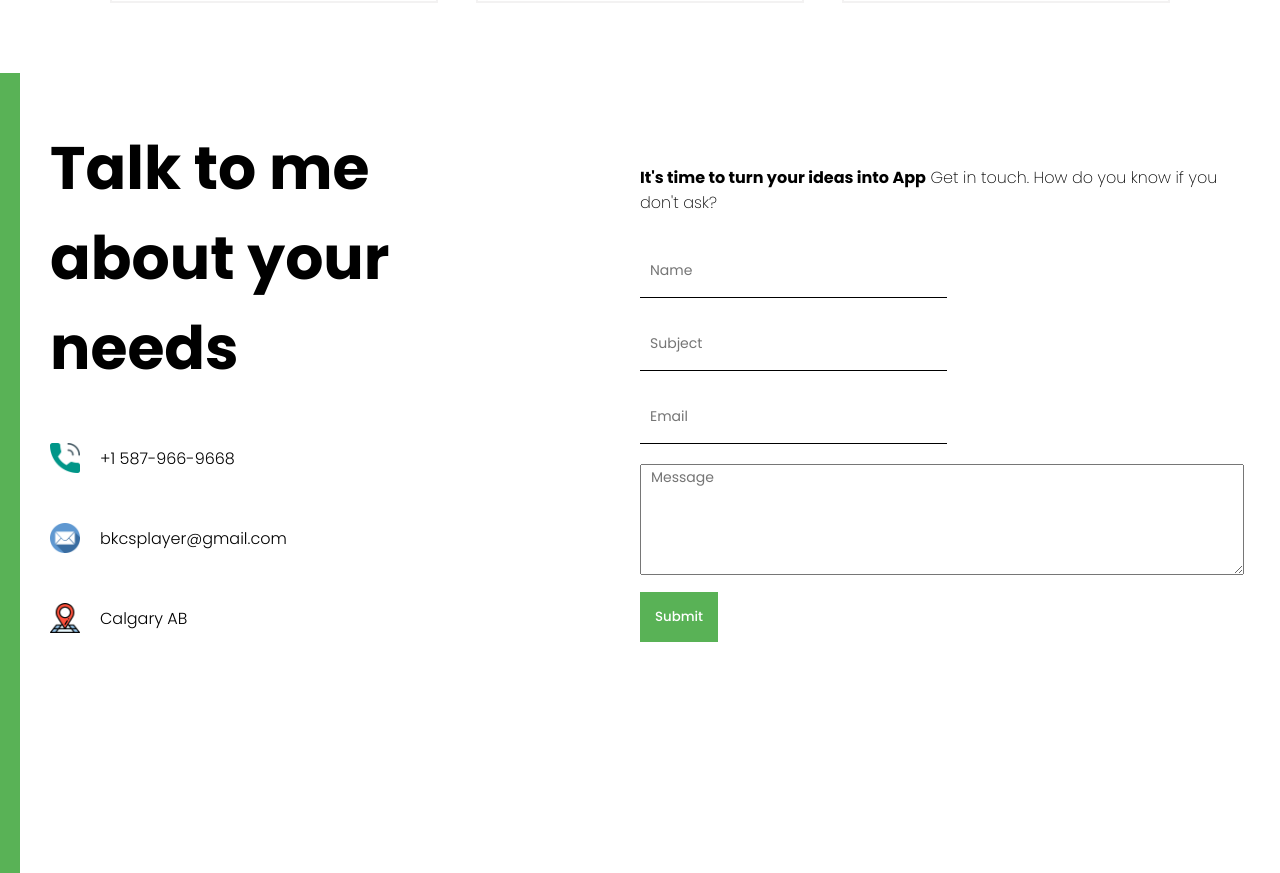
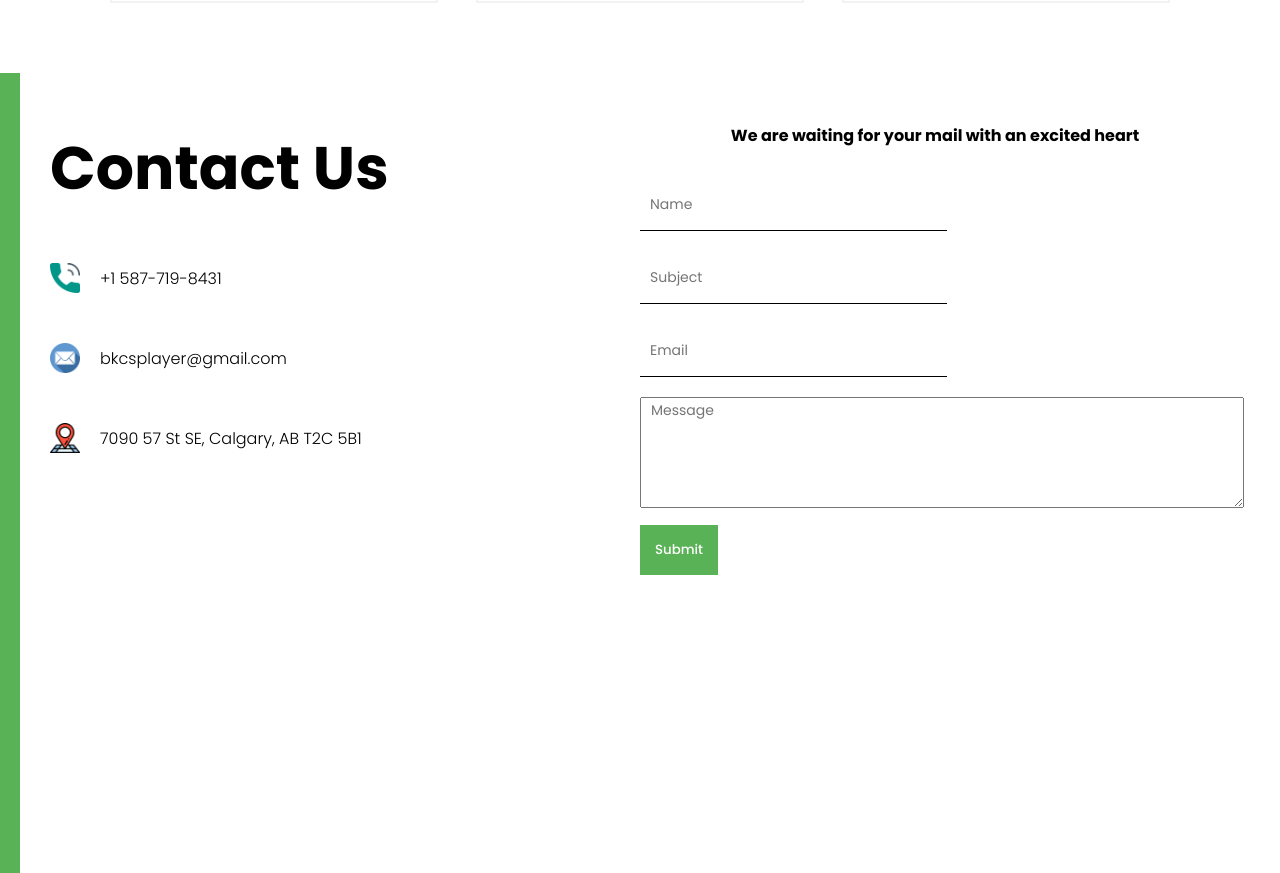
Before and after one commit to bkcsplayer/tlax-single-page, a React (Create React App) app: page / in a window 1280 px wide. Shown: the part 2520-3393 px from the top of the page. Built offline with nearby package versions, Linux system fonts and the light colour scheme.

Commit message:
Update Contact.jsx

```diff
--- a/src/components/contact/Contact.jsx
+++ b/src/components/contact/Contact.jsx
@@ -37,11 +37,11 @@ const Contact = () => {
       <div className="c-bg"></div>
       <div className="c-wrapper">
         <div className="c-left">
-          <h1 className="c-title">Talk to me about your needs</h1>
+          <h1 className="c-title">Contact Us</h1>
           <div className="c-info">
             <div className="c-info-item">
               <img src={Phone} alt="" className="c-icon" />
-              +1 587-966-9668
+              +1 587-719-8431
             </div>
             <div className="c-info-item">
               <img className="c-icon" src={Email} alt="" />
@@ -49,13 +49,14 @@ const Contact = () => {
             </div>
             <div className="c-info-item">
               <img className="c-icon" src={Address} alt="" />
-              Calgary AB
+              7090 57 St SE, Calgary, AB T2C 5B1
             </div>
           </div>
         </div>
         <div className="c-right">
           <p className="c-desc">
-            <b>It's time to turn your ideas into App</b> Get in touch. How do you know if you don't ask?
+            <b>We are waiting for your mail with an excited heart
+              </b>
           </p>
           <form ref={formRef} onSubmit={handleSubmit}>
             <input style={{backgroundColor: darkMode && "#333"}} type="text" placeholder="Name" name="user_name" />
```
